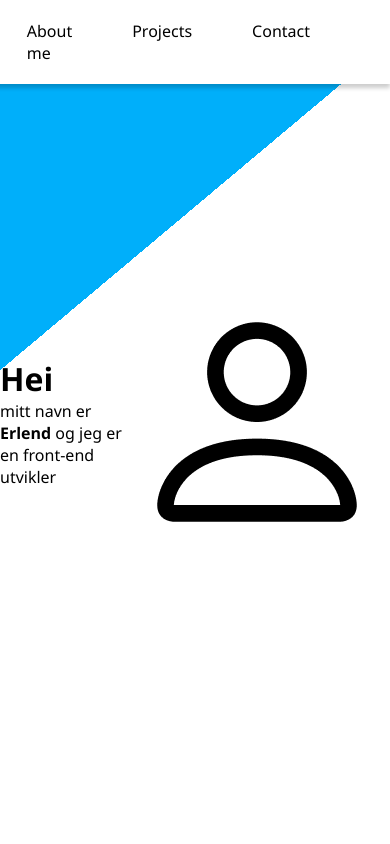
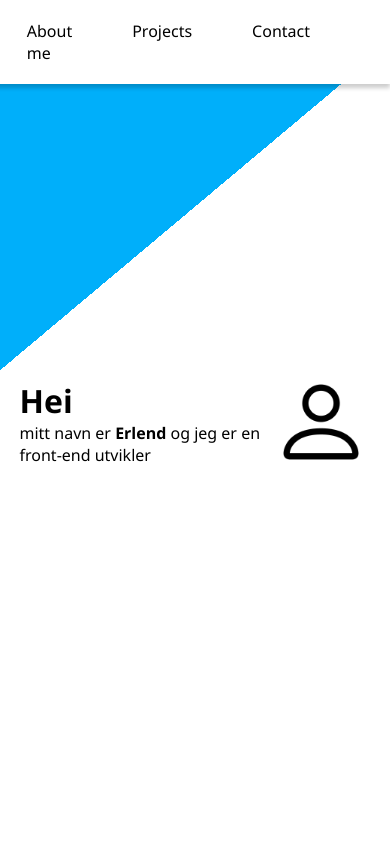
Before and after one commit to Erlandino/portfolio, a React (Create React App) app: page / in a window 390 px wide. Shown: the top 844 px of the page. Built offline with nearby package versions, Linux system fonts and the light colour scheme; the HTML template or start-up script is replaced by a standard one.

Commit message:
made front-page a bit more responsive

```diff
--- a/src/App.jsx
+++ b/src/App.jsx
@@ -7,13 +7,13 @@ import Navbar from "./components/Navbar";
 
 function App() {
   return (
-    <>
+    <main>
       <Navbar />
       <Introduction />
       <AboutMe />
       <Projects />
       <Contact />
-    </>
+    </main>
   );
 }
 
--- a/src/index.css
+++ b/src/index.css
@@ -26,6 +26,16 @@ body {
   align-items: center;
   justify-content: center;
   height: 100%;
+}
+@media screen and (max-width: 400px) {
+  .introduction__container__image {
+    width: 100px;
+    height: 100px;
+  }
+  .introduction__container {
+    width: 90%;
+    align-self: center;
+  }
 }
 /* Introduction page end */
 
```
Also changed, not shown: src/media/menu-hamburger.svg (added), 1 other file (tests, documents, lock files or other folders).
